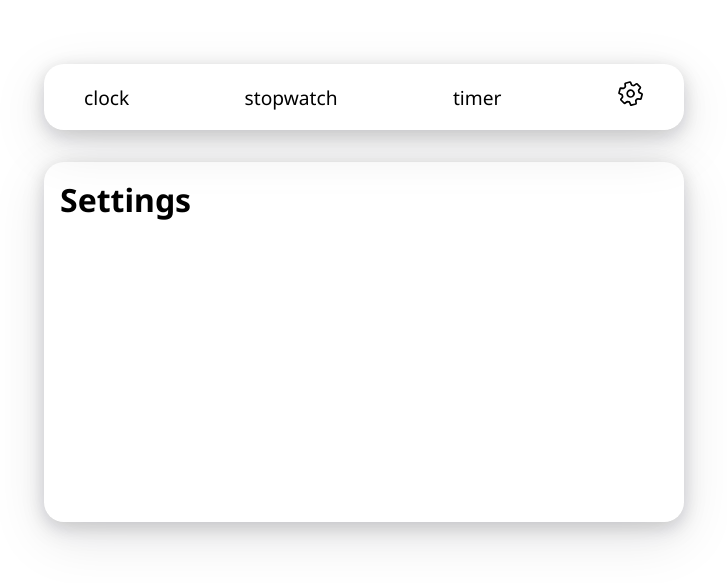
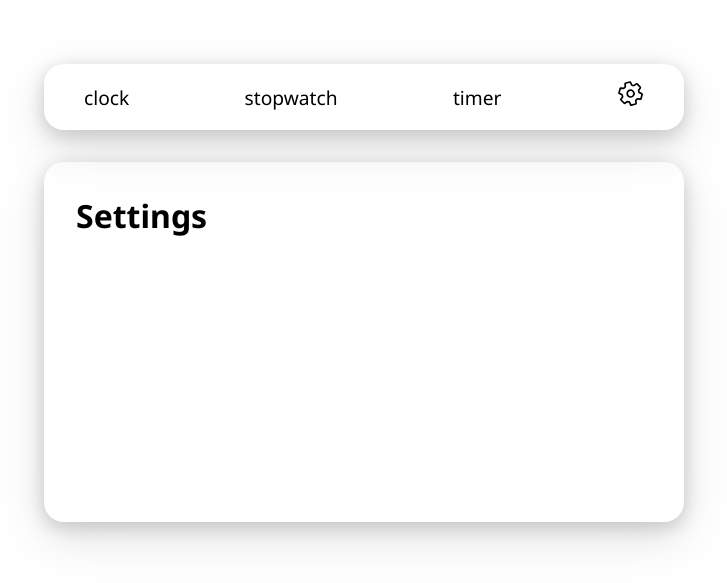
Before and after one commit to hamdikaan/react-clock, a React (Vite) app: page /settings in a window 1280 px wide. Shown: the part 107-690 px from the top of the page, without its empty margins (276-1003 px from the left). Built offline with nearby package versions, Linux system fonts and the light colour scheme.

Commit message:
minor changes

```diff
--- a/src/App.scss
+++ b/src/App.scss
@@ -47,9 +47,3 @@
     }
   }
 }
-
-@keyframes rotate {
-  to {
-    transform: rotate(360deg);
-  }
-}
--- a/src/components/Frame/Frame.scss
+++ b/src/components/Frame/Frame.scss
@@ -4,5 +4,5 @@
   box-shadow: rgba(17, 17, 26, 0.1) 0px 4px 16px,
     rgba(17, 17, 26, 0.1) 0px 8px 24px, rgba(17, 17, 26, 0.1) 0px 16px 56px;
   border-radius: 1.25rem;
-  padding: 1rem;
+  padding: 2rem;
 }
```
